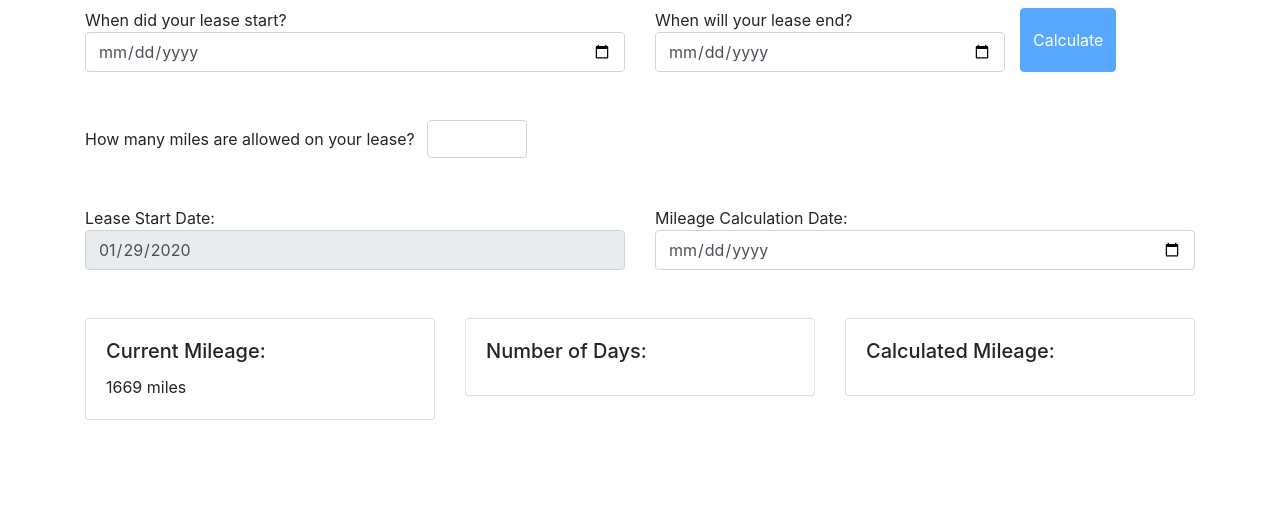
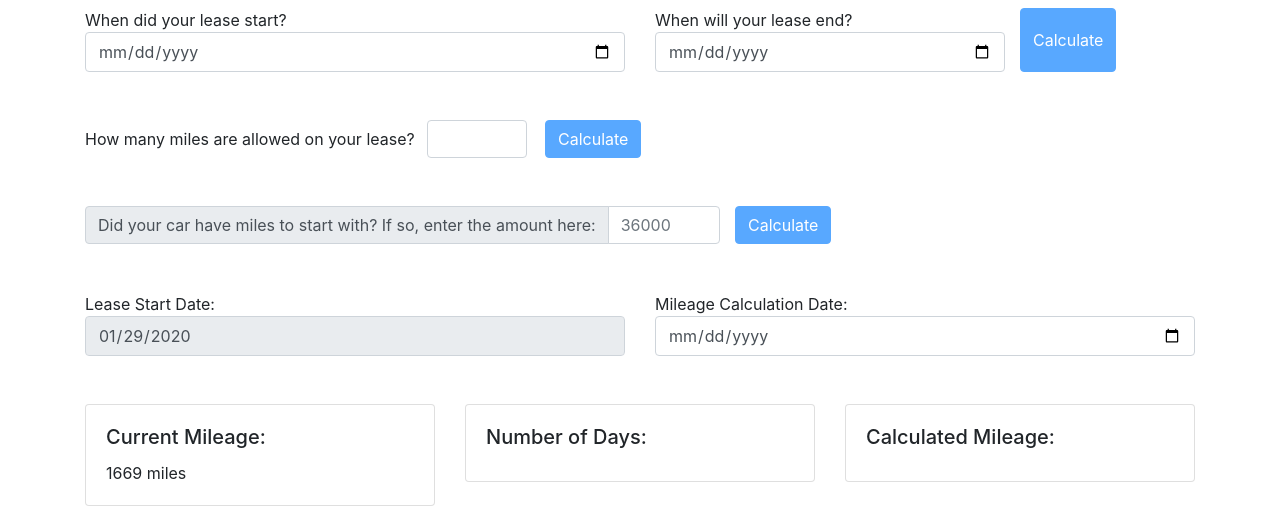
Before and after one commit to sam11385/lease-calculator, a plain HTML site: page index.html in a window 1280 px wide. Drawn offline with nearby package versions, Linux system fonts and the light colour scheme.

Commit message:
Add section for pre existing mileage and rework input field for it.

```diff
--- a/index.html
+++ b/index.html
@@ -17,12 +17,10 @@
                 When did your lease start?
                 <input class="form-control" type="date" id="userSelectStartDate" onchange="enableButton()" />
             </div>
-
             <div class="col-sm-4">
                 When will your lease end?
                 <input class="form-control" type="date" id="userSelectEndDate" onchange="enableButton()" />
             </div>
-
             <button type="button" onclick="calculateDays()" disabled id="calculateButtton" class="btn btn-primary" data-toggle="tooltip" data-placement="top" title="Get the total number of days in your lease">Calculate</button>
         </div>
 
@@ -31,13 +29,29 @@
         </div>
 
         <div class="row mt-5">
-            <div class="col-sm-12">How many miles are allowed on your lease?
+            <div class="col-sm-5">How many miles are allowed on your lease?
                 <input class="form-control ml-2 max-number-input" type="number">
             </div>
+            <button type="button" disabled class="btn btn-primary" data-toggle="tooltip" data-placement="top" title="Get the total miles allowed per day in your lease">Calculate</button>
+        </div>
+
+        <div class="row mt-5">
+            <div class="col-sm-7">
+                <div class="input-group">
+                    <div class="input-group-prepend">
+                        <span class="input-group-text">Did your car have miles to start with? If so, enter the amount here:</span>
+                    </div>
+                    <input type="number" class="form-control" placeholder="36000">
+                </div>
+            </div>
+            <button type="button" disabled class="btn btn-primary" data-toggle="tooltip" data-placement="top" title="Get the total miles allowed per day in your lease">Calculate</button>
         </div>
 
 
-        <div class="show">
+
+
+
+        <!-- Calculate MY personal lease info -->
         <div class="row mb-5 mt-5">
             <div class="input-group">
                 <div class="col-sm-6">
@@ -85,7 +99,7 @@
                 You are <span class="hide" id="overBy">over</span> <span class="hide" id="underBy">under</span> your lease allotment by <span id="comparedMileage"></span> miles.
             </div>
         </div>
-        </div>
+
     </div>
 
     <script src="https://code.jquery.com/jquery-3.2.1.slim.min.js" integrity="sha384-KJ3o2DKtIkvYIK3UENzmM7KCkRr/rE9/Qpg6aAZGJwFDMVNA/GpGFF93hXpG5KkN" crossorigin="anonymous"></script>
```
Lines whose indentation alone changed are shown as unchanged.
